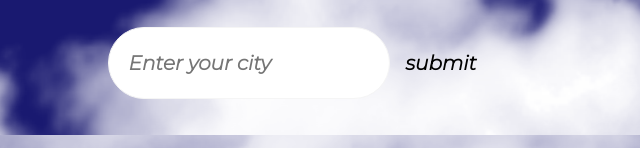
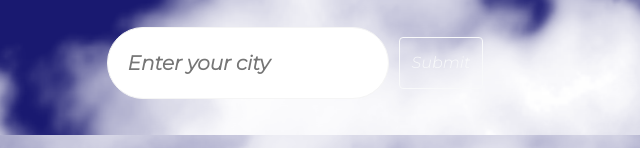
Before and after one commit to shar27/Weather, a website: page index.html in a window 1280 px wide. Shown: the part 649-797 px from the top of the page, 340-980 px from the left. Drawn offline with nearby package versions, Linux system fonts and the light colour scheme.

Commit message:
Add files via upload

```diff
--- a/index.html
+++ b/index.html
@@ -37,7 +37,8 @@
 
   <form action="">
     <input type="text" placeholder="Enter your city" id="name">
-    <button type="submit" id="submit">submit</button>
+
+<button type="submit" class="btn btn-outline-light">Submit</button>
     </form>
   <div class="clouds">
 <div class="cloud" ></div>
--- a/styles.css
+++ b/styles.css
@@ -11,6 +11,7 @@ body {
 
 
 }
+
 
 
 
@@ -40,6 +41,7 @@ form > input {
     border-radius: 50px;
     font-weight: 600;
 
+
 }
 
 form > button {
@@ -48,8 +50,14 @@ form > button {
     border-radius: 50px;
     margin: 10px;
     font-weight: 600;
+    cursor: pointer;
+
 }
 
+button:hover {
+    background-color: white;
+    color: black;
+}
 
 
 .weather {
```
